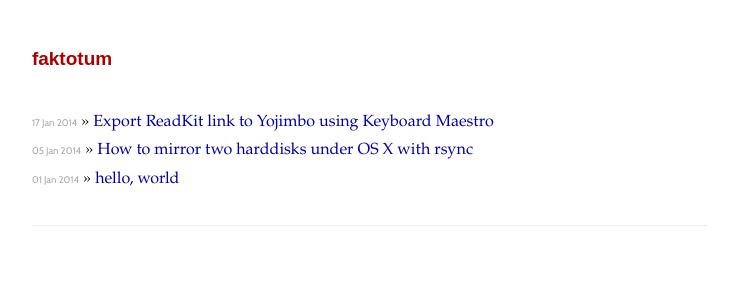
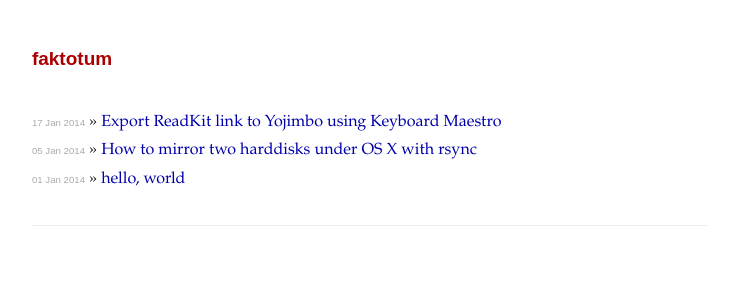
Before and after one commit to faktotum/faktotum_orig.github.io, a Jekyll site: the page built from index.html, in a window 1280 px wide. Shown: the top 304 px of the page, without its empty margins (270-1009 px from the left). Built offline with Jekyll 4.4.1, drawn with Linux system fonts in a browser that asks for light colours; some web fonts are replaced; Markdown is read by kramdown in place of the engine named in the settings.

```diff
--- a/css/main.css
+++ b/css/main.css
@@ -54,7 +54,7 @@
 
 .posts span {
   color: #aaa;
-  font: 15px/23px 'Cabin', sans-serif; margin: 0; padding: 0; font-weight: 300;
+  font: 15px/23px 'Gil Sans', sans-serif; margin: 0; padding: 0; font-weight: 300;
 
 /*  font-family: Monaco, "Courier New", monospace; */
   font-size: 60%;
@@ -103,7 +103,7 @@
 
 .meta {
   color: #aaa;
-  font: 12px 'Cabin', sans-serif; margin: 0; padding: 0; font-weight: 400;
+  font: 12px 'Gil Sans', sans-serif; margin: 0; padding: 0; font-weight: 400;
 }
 
 .footer {
```
